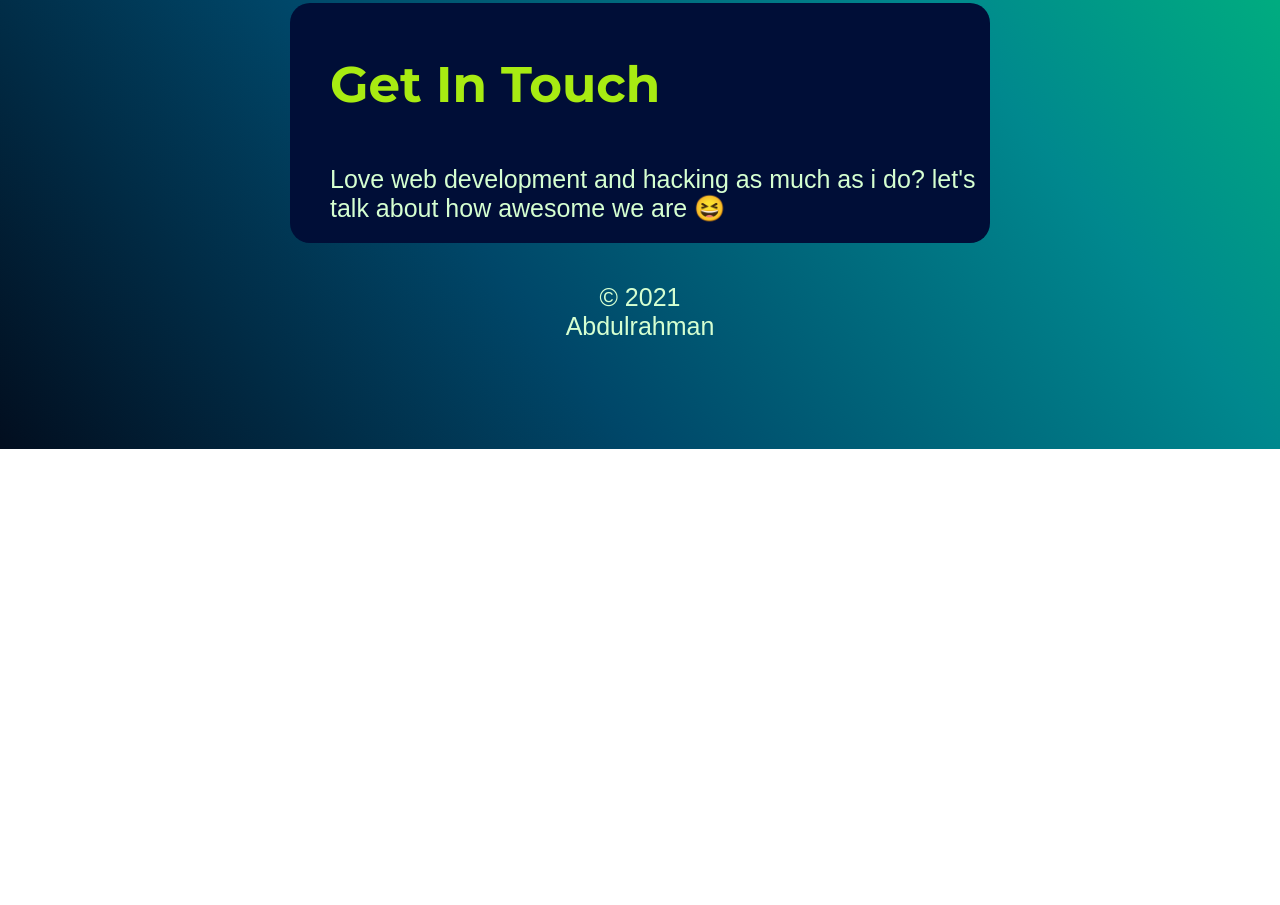
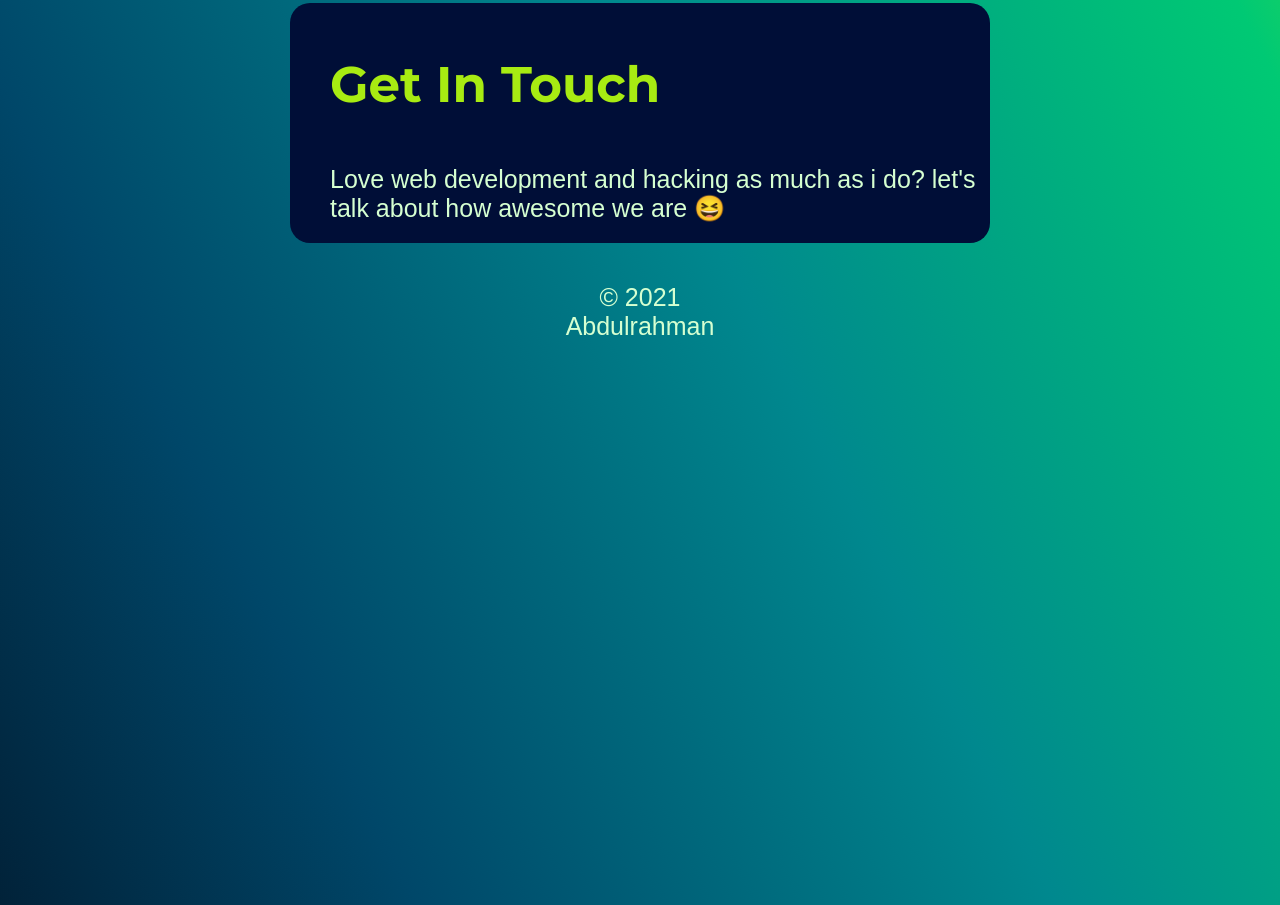
Before and after one commit to 3obd9/aobd-site, a plain HTML site: page index.html in a window 1280 px wide. Shown: the part 1175-2080 px from the top of the page. Before the commit the page ends 1624 px from the top, so only its background shows below. Drawn offline with Linux system fonts and the light colour scheme; a web font is replaced by a local one.

Commit message:
Update style.css

```diff
--- a/style.css
+++ b/style.css
@@ -67,9 +67,8 @@ a:hover{
 }
 .copyright{
   width: 200px;
-  padding: 40px 0 100px 0;
+  padding: 40px 0 1000px 0;
 }
 .copyright:hover{
   color: #A8EB12;
-  padding-bottom: 1000px;
 }
```
